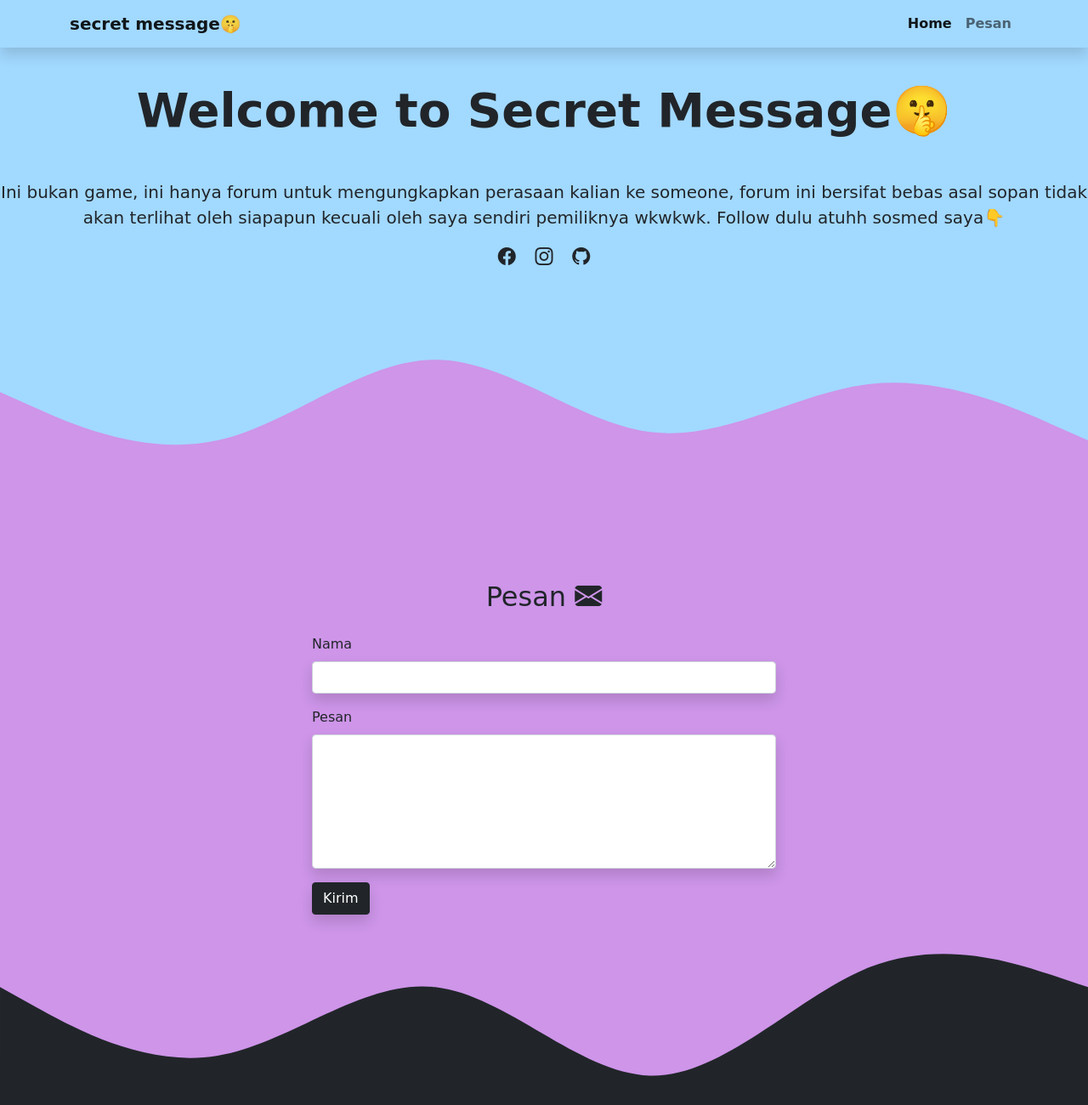
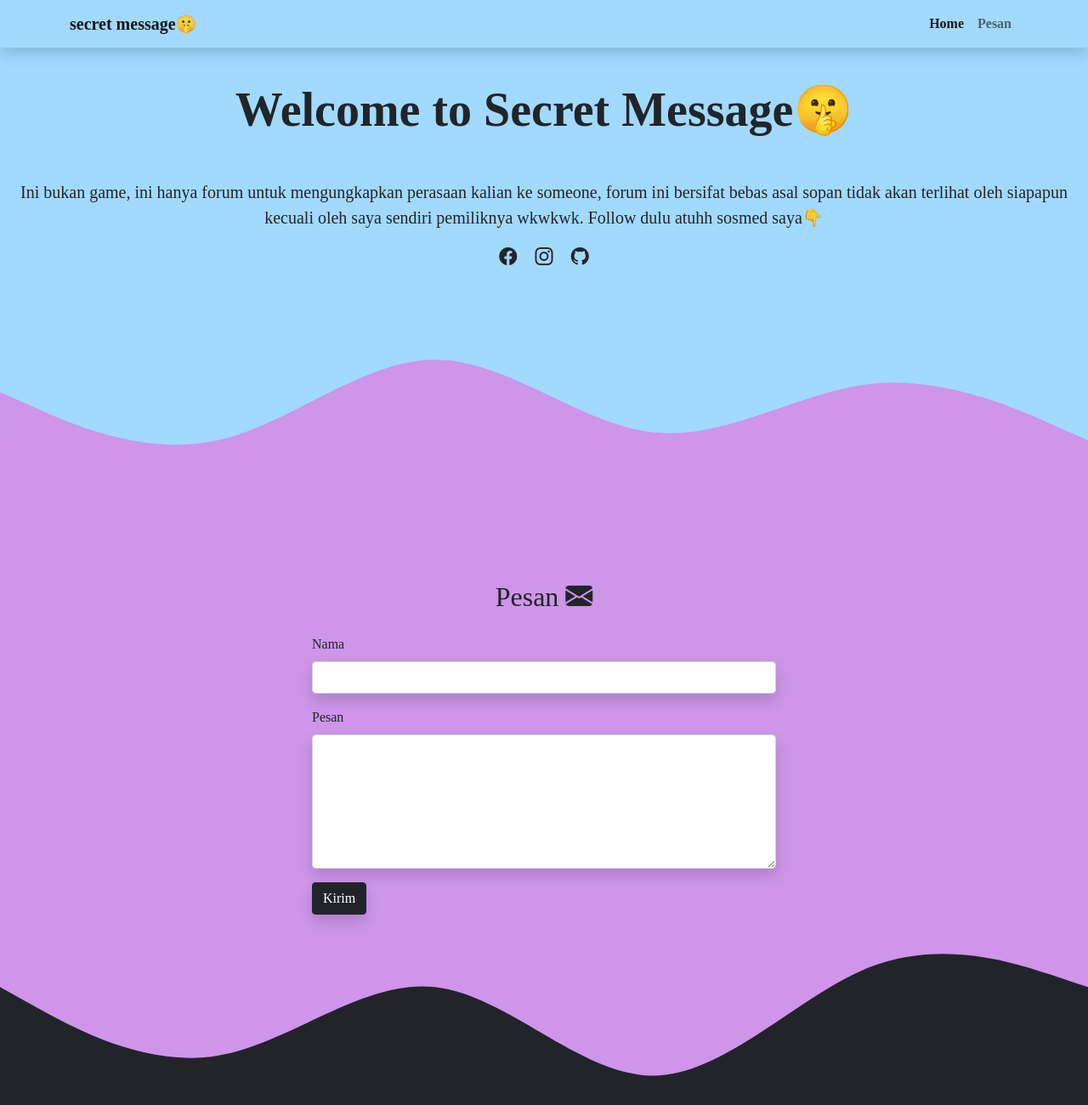
Before and after one commit to devinxyz/secret-message, a plain HTML site: page index.html in a window 1280 px wide. Shown: the top 1300 px of the page at 85% size. Drawn offline with nearby package versions, Linux system fonts and the light colour scheme; a web font is replaced by a local one.

Commit message:
17/05/2022

```diff
--- a/style.css
+++ b/style.css
@@ -1,13 +1,14 @@
 body {
 
+    font-family: 'Volkhov', serif;
   }
 
   .navbar {
     overflow: hidden;
-    font-family: "Lobster", cursive;
+
   }
   .jumbotron {
-    font-family: "Lobster", cursive;
+
     font-size: 21px;
     padding-top: 6rem;
     background-color: #a2d9ff;
@@ -16,13 +17,13 @@ body {
 
 
   #contact {
-    font-family: "Lobster", cursive;
+
     background-color: #ce95e9;
     overflow: hidden;
   }
 
   #footer {
-    font-family: "Lobster", cursive;
+
     background-color: #212529;
     font-size: 20px;
     color: #a2d9ff;
```
